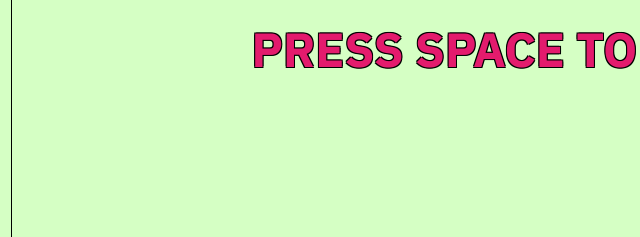
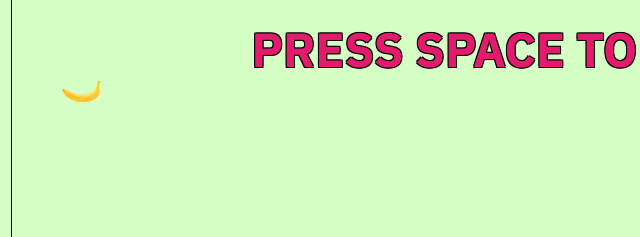
Before and after one commit to minigibo/snake, a website built with Vite: page index.html in a window 1280 px wide. Shown: the part 351-588 px from the top of the page, 117-757 px from the left. Built offline with nearby package versions, Linux system fonts and the light colour scheme.

Commit message:
added the fruit to the grid in random place

```diff
--- /dev/null
+++ b/src/fruit.ts
@@ -0,0 +1,19 @@
+export const addFruit = () => {
+  const gridCells = document.querySelectorAll(".gridCell");
+
+  const availableCells: number[] = [];
+  for (let i = 0; i < gridCells.length; i++) {
+    const cell = gridCells[i] as HTMLElement;
+    if (!cell.classList.contains("snakeSegment")) {
+      availableCells.push(i);
+    }
+  }
+
+  const randomCellIndex =
+    availableCells[Math.floor(Math.random() * availableCells.length)];
+
+  const fruitImage = document.createElement("img");
+  fruitImage.src = "./Banana.png";
+  fruitImage.classList.add("fruit");
+  gridCells[randomCellIndex].appendChild(fruitImage);
+};
--- a/src/main.ts
+++ b/src/main.ts
@@ -1,7 +1,9 @@
 import "./styles.scss";
 import { createGrid } from "./grid";
 import { initialiseSnake, handleSpaceKey } from "./initialiseSnake";
+import { addFruit } from "./fruit";
 
 createGrid();
 initialiseSnake(22);
 handleSpaceKey();
+addFruit();
--- a/src/styles.scss
+++ b/src/styles.scss
@@ -59,6 +59,11 @@ body {
     background-color: green;
   }
 
+  .fruit {
+    width: 100%;
+    height: 100%;
+  }
+
   .snakeHead {
     background-color: $text-color;
   }
```
Also changed, not shown: Banana.png (added).
